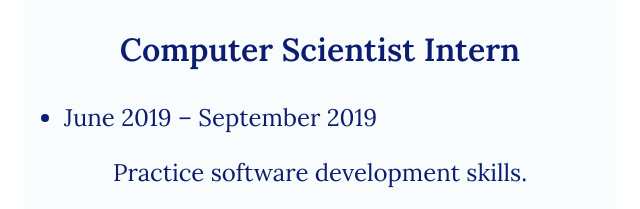
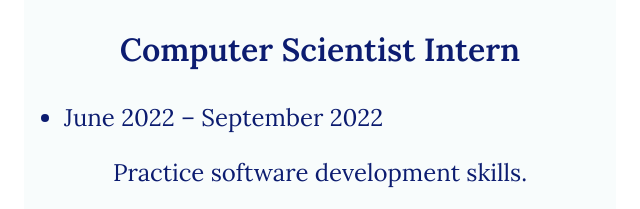
Before and after one commit to BenFristad/web-1-final, a plain HTML site: page index.html in a window 1280 px wide. Shown: the part 1514-1723 px from the top of the page, 640-1280 px from the left. Drawn offline with nearby package versions, Linux system fonts and the light colour scheme.

Commit message:
Update index.html

```diff
--- a/index.html
+++ b/index.html
@@ -63,7 +63,7 @@
         <img class="afcs_logo" src="https://assets.codepen.io/7550481/afcs.jpg" />
         <h3>Computer Scientist Intern</h3>
         <ul>
-          <li> June 2019 – September 2019</li>
+          <li> June 2022 – September 2022</li>
         </ul>
         <p>
           Practice software development skills.
```
